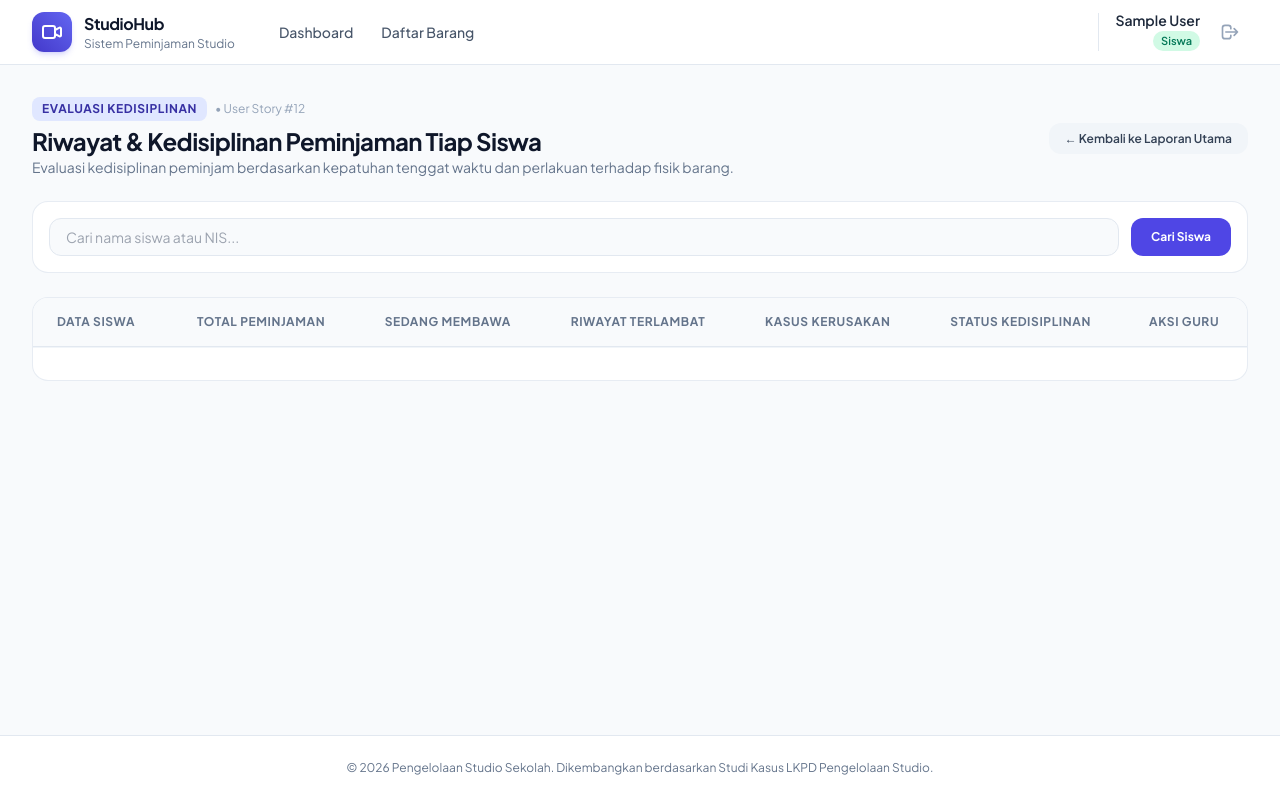
After one commit to Husein-mark/project-collab, a Laravel app: page /reports/students in a window 1280 px wide. The commit adds this page. Run offline with Laravel 12, Linux system fonts and the light colour scheme; the visitor is signed in with stand-in values (Sample User, id 1); data that the repository does not hold is empty; some libraries are stand-ins or nearby versions.

Commit message:
feat(history): riwayat peminjaman per siswa untuk evaluasi kedisiplinan (Sprint 2 US #12)

```diff
--- a/app/Http/Controllers/ReportController.php
+++ b/app/Http/Controllers/ReportController.php
@@ -54,4 +54,72 @@ class ReportController extends Controller
             'totalReturned'
         ));
     }
+
+    /**
+     * Daftar rekap kedisiplinan peminjaman tiap siswa (US #12)
+     */
+    public function studentHistory(Request $request)
+    {
+        $query = User::where('role', 'siswa')
+            ->withCount([
+                'loans as total_loans',
+                'loans as overdue_loans' => function ($q) {
+                    $q->where('is_overdue', true);
+                },
+                'loans as damaged_loans' => function ($q) {
+                    $q->where('damage_reported', true);
+                },
+                'loans as active_loans' => function ($q) {
+                    $q->whereIn('status', ['approved', 'borrowed', 'overdue']);
+                },
+            ]);
+
+        if ($request->filled('search')) {
+            $search = $request->search;
+            $query->where(function ($q) use ($search) {
+                $q->where('name', 'like', "%{$search}%")
+                  ->orWhere('email', 'like', "%{$search}%")
+                  ->orWhere('nis_nip', 'like', "%{$search}%");
+            });
+        }
+
+        $students = $query->orderBy('name')->paginate(15)->withQueryString();
+
+        return view('reports.students', compact('students'));
+    }
+
+    /**
+     * Detail riwayat peminjaman siswa untuk evaluasi kedisiplinan guru (US #12)
+     */
+    public function studentDetail(User $user)
+    {
+        if ($user->role !== 'siswa') {
+            abort(404);
+        }
+
+        $loans = Loan::with('item')
+            ->where('user_id', $user->id)
+            ->latest()
+            ->paginate(15);
+
+        $totalLoans = Loan::where('user_id', $user->id)->count();
+        $overdueCount = Loan::where('user_id', $user->id)->where('is_overdue', true)->count();
+        $damageCount = Loan::where('user_id', $user->id)->where('damage_reported', true)->count();
+
+        // Hitung persentase kedisiplinan (0 - 100%)
+        $disciplineScore = 100;
+        if ($totalLoans > 0) {
+            $deduction = ($overdueCount * 15) + ($damageCount * 30);
+            $disciplineScore = max(10, 100 - $deduction);
+        }
+
+        return view('reports.student_detail', compact(
+            'user',
+            'loans',
+            'totalLoans',
+            'overdueCount',
+            'damageCount',
+            'disciplineScore'
+        ));
+    }
 }
--- a/resources/views/layouts/app.blade.php
+++ b/resources/views/layouts/app.blade.php
@@ -88,8 +88,12 @@
                             Notice Kerusakan
                         </a>
                         <a href="{{ route('reports.index') }}"
-                           class="px-3 py-2 rounded-lg text-sm font-medium transition {{ request()->routeIs('reports.*') ? 'bg-brand-50 text-brand-700 font-semibold' : 'text-slate-600 hover:text-slate-900 hover:bg-slate-100' }}">
+                           class="px-3 py-2 rounded-lg text-sm font-medium transition {{ request()->routeIs('reports.index') ? 'bg-brand-50 text-brand-700 font-semibold' : 'text-slate-600 hover:text-slate-900 hover:bg-slate-100' }}">
                             Laporan & Monitoring
+                        </a>
+                        <a href="{{ route('reports.students') }}"
+                           class="px-3 py-2 rounded-lg text-sm font-medium transition {{ request()->routeIs('reports.students*') ? 'bg-brand-50 text-brand-700 font-semibold' : 'text-slate-600 hover:text-slate-900 hover:bg-slate-100' }}">
+                            Kedisiplinan Siswa
                         </a>
                         @endif
                     </nav>
--- /dev/null
+++ b/resources/views/reports/students.blade.php
@@ -0,0 +1,115 @@
+@extends('layouts.app')
+
+@section('title', 'Evaluasi Kedisiplinan Siswa')
+
+@section('content')
+<div class="space-y-6">
+    <div class="flex flex-col sm:flex-row sm:items-center sm:justify-between gap-4">
+        <div>
+            <div class="flex items-center space-x-2">
+                <span class="px-2.5 py-1 bg-indigo-100 text-indigo-800 font-bold text-xs rounded-lg uppercase tracking-wider">Evaluasi Kedisiplinan</span>
+                <span class="text-xs text-slate-400">&bull; User Story #12</span>
+            </div>
+            <h1 class="text-2xl font-bold text-slate-900 tracking-tight mt-1">Riwayat & Kedisiplinan Peminjaman Tiap Siswa</h1>
+            <p class="text-sm text-slate-500">Evaluasi kedisiplinan peminjam berdasarkan kepatuhan tenggat waktu dan perlakuan terhadap fisik barang.</p>
+        </div>
+        <div>
+            <a href="{{ route('reports.index') }}" class="px-4 py-2 bg-slate-100 hover:bg-slate-200 text-slate-700 text-xs font-semibold rounded-xl transition">
+                &larr; Kembali ke Laporan Utama
+            </a>
+        </div>
+    </div>
+
+    <!-- Search Bar -->
+    <div class="bg-white rounded-2xl p-4 border border-slate-200/80 shadow-xs">
+        <form method="GET" action="{{ route('reports.students') }}" class="flex gap-3">
+            <input type="text"
+                   name="search"
+                   value="{{ request('search') }}"
+                   placeholder="Cari nama siswa atau NIS..."
+                   class="flex-1 px-4 py-2 bg-slate-50 border border-slate-200 rounded-xl text-sm focus:bg-white focus:outline-none focus:ring-2 focus:ring-indigo-500">
+            <button type="submit" class="px-5 py-2 bg-indigo-600 hover:bg-indigo-700 text-white text-xs font-bold rounded-xl transition">
+                Cari Siswa
+            </button>
+        </form>
+    </div>
+
+    <!-- Students Table -->
+    <div class="bg-white rounded-2xl border border-slate-200/80 overflow-hidden shadow-xs">
+        <div class="overflow-x-auto">
+            <table class="w-full text-left text-sm text-slate-600">
+                <thead class="bg-slate-50 border-b border-slate-200 text-xs font-bold text-slate-500 uppercase tracking-wider">
+                    <tr>
+                        <th class="px-6 py-4">Data Siswa</th>
+                        <th class="px-6 py-4 text-center">Total Peminjaman</th>
+                        <th class="px-6 py-4 text-center">Sedang Membawa</th>
+                        <th class="px-6 py-4 text-center">Riwayat Terlambat</th>
+                        <th class="px-6 py-4 text-center">Kasus Kerusakan</th>
+                        <th class="px-6 py-4 text-center">Status Kedisiplinan</th>
+                        <th class="px-6 py-4 text-center">Aksi Guru</th>
+                    </tr>
+                </thead>
+                <tbody class="divide-y divide-slate-100">
+                    @foreach($students as $stu)
+                    <tr class="hover:bg-slate-50/70 transition">
+                        <td class="px-6 py-4">
+                            <span class="font-bold text-slate-900 block">{{ $stu->name }}</span>
+                            <span class="text-xs text-slate-400">NIS: {{ $stu->nis_nip ?? '-' }} &bull; {{ $stu->email }}</span>
+                        </td>
+                        <td class="px-6 py-4 text-center font-bold text-slate-800">
+                            {{ $stu->total_loans }}x
+                        </td>
+                        <td class="px-6 py-4 text-center">
+                            @if($stu->active_loans > 0)
+                                <span class="px-2.5 py-1 bg-indigo-100 text-indigo-700 font-bold text-xs rounded-full">
+                                    {{ $stu->active_loans }} unit
+                                </span>
+                            @else
+                                <span class="text-xs text-slate-400">0</span>
+                            @endif
+                        </td>
+                        <td class="px-6 py-4 text-center">
+                            @if($stu->overdue_loans > 0)
+                                <span class="px-2.5 py-1 bg-rose-100 text-rose-700 font-bold text-xs rounded-full">
+                                    {{ $stu->overdue_loans }}x terlambat
+                                </span>
+                            @else
+                                <span class="text-xs text-emerald-600 font-medium">0 (Tertib)</span>
+                            @endif
+                        </td>
+                        <td class="px-6 py-4 text-center">
+                            @if($stu->damaged_loans > 0)
+                                <span class="px-2.5 py-1 bg-amber-100 text-amber-800 font-bold text-xs rounded-full">
+                                    {{ $stu->damaged_loans }}x kasus
+                                </span>
+                            @else
+                                <span class="text-xs text-emerald-600 font-medium">0 (Aman)</span>
+                            @endif
+                        </td>
+                        <td class="px-6 py-4 text-center">
+                            @if($stu->total_loans == 0)
+                                <span class="px-2.5 py-1 bg-slate-100 text-slate-600 text-xs font-medium rounded-full">Belum Ada Catatan</span>
+                            @elseif($stu->overdue_loans == 0 && $stu->damaged_loans == 0)
+                                <span class="px-2.5 py-1 bg-emerald-100 text-emerald-800 text-xs font-bold rounded-full">Sangat Disiplin ⭐</span>
+                            @elseif($stu->overdue_loans > 2 || $stu->damaged_loans > 1)
+                                <span class="px-2.5 py-1 bg-rose-100 text-rose-800 text-xs font-bold rounded-full">Perlu Pembinaan ⚠️</span>
+                            @else
+                                <span class="px-2.5 py-1 bg-amber-100 text-amber-800 text-xs font-bold rounded-full">Cukup Tertib</span>
+                            @endif
+                        </td>
+                        <td class="px-6 py-4 text-center whitespace-nowrap">
+                            <a href="{{ route('reports.students.detail', $stu) }}" class="px-3 py-1.5 bg-indigo-50 hover:bg-indigo-100 text-indigo-700 font-semibold text-xs rounded-lg transition">
+                                Lihat Riwayat &rarr;
+                            </a>
+                        </td>
+                    </tr>
+                    @endforeach
+                </tbody>
+            </table>
+        </div>
+        <div class="px-6 py-4 border-t border-slate-100">
+            {{ $students->links() }}
+        </div>
+    </div>
+</div>
+@endsection
--- a/routes/web.php
+++ b/routes/web.php
@@ -40,8 +40,10 @@ Route::middleware('auth')->group(function () {
     Route::get('/notices', [\App\Http\Controllers\DamageNoticeController::class, 'index'])->name('notices.index');
     Route::post('/notices/{notice}/status', [\App\Http\Controllers\DamageNoticeController::class, 'updateStatus'])->name('notices.updateStatus');
 
-    // Laporan & Monitoring Otomatis (US #10)
+    // Laporan & Monitoring Otomatis (US #10, #12)
     Route::get('/reports', [\App\Http\Controllers\ReportController::class, 'index'])->name('reports.index');
+    Route::get('/reports/students', [\App\Http\Controllers\ReportController::class, 'studentHistory'])->name('reports.students');
+    Route::get('/reports/students/{user}', [\App\Http\Controllers\ReportController::class, 'studentDetail'])->name('reports.students.detail');
 });
 
 // Dashboard
```
Also changed, not shown: resources/views/reports/student_detail.blade.php (added, +114 -0 lines).
